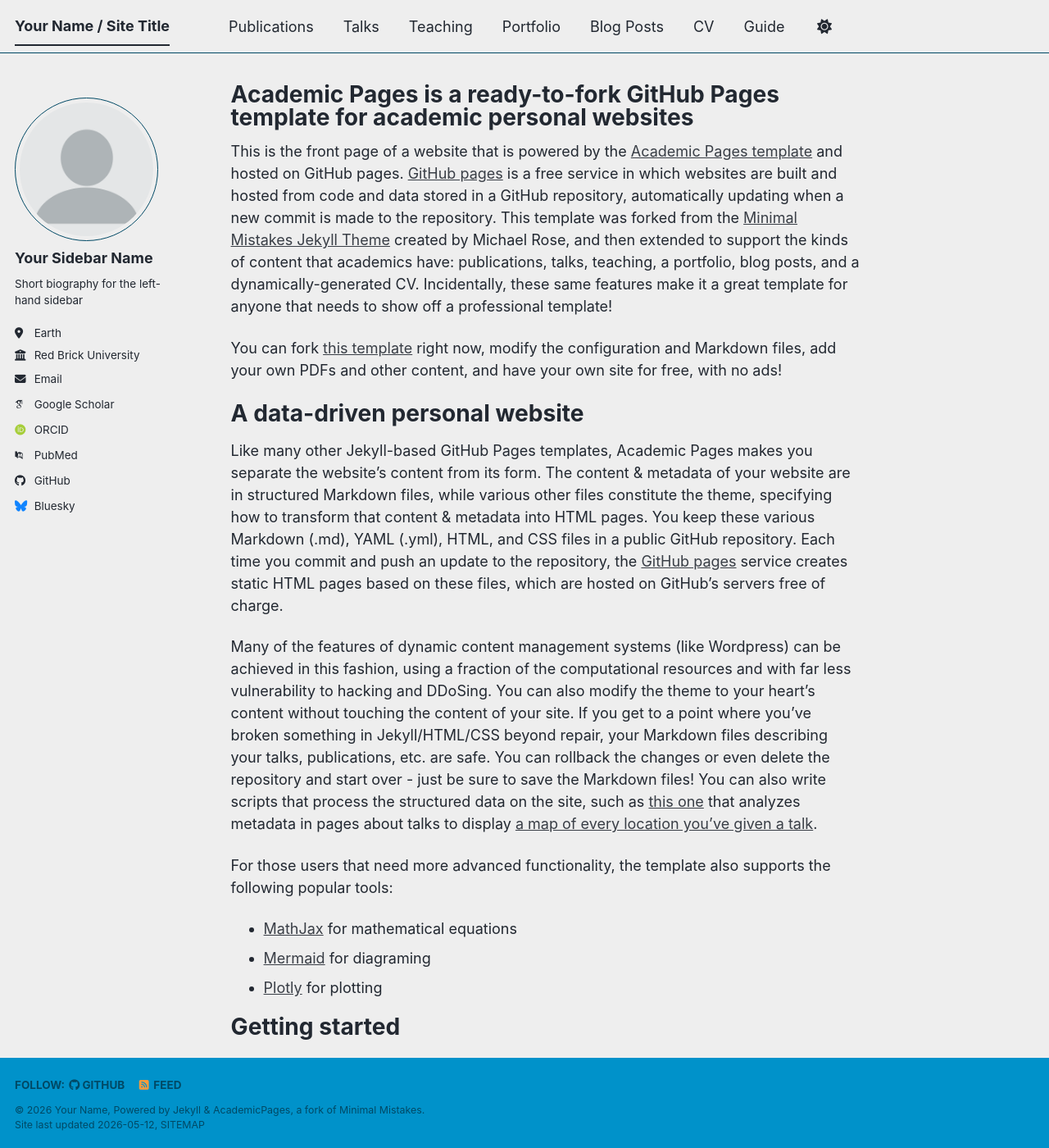
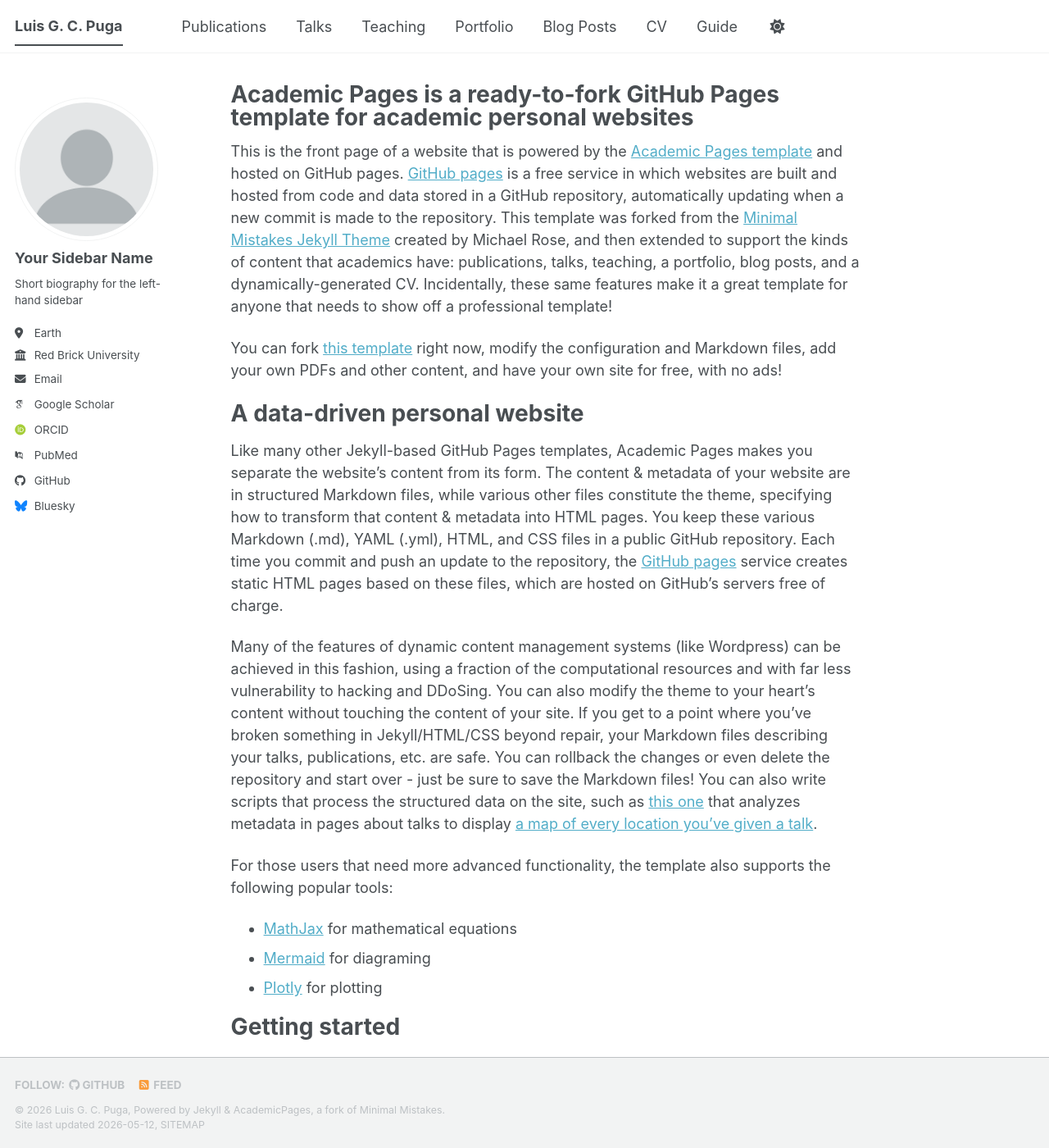
Before and after one commit to lgustavopuga/lgustavopuga.github.io, a Jekyll site: the page built from _pages/about.md, in a window 1280 px wide and 1400 px high. Shown: the whole window at 82% size. Built offline with Jekyll 4.4.1, drawn with Linux system fonts in a browser that asks for light colours; some web fonts are replaced; a script bundle is joined from its source files by our own code; library files that are not in the unit come from our copies.

Commit message:
Update site configuration with new theme and author info

```diff
--- a/_config.yml
+++ b/_config.yml
@@ -8,15 +8,15 @@
 
 # Basic Site Settings
 locale                   : "en-US"
-site_theme               : "air" # The available themes options are "default", "air", "sunrise", "mint", "dirt" and "contrast"
-title                    : "Your Name / Site Title"
+site_theme               : "default" # The available themes options are "default", "air", "sunrise", "mint", "dirt" and "contrast"
+title                    : "Luis G. C. Puga"
 title_separator          : "-"
-name                     : &name "Your Name"
-description              : &description "Your Name's academic portfolio"   # Update this with a general description of your site, this is the default if not overridden by a page
-url                      : https://academicpages.github.io # The base hostname & protocol for your site e.g. "https://[your GitHub username].github.io",
+name                     : &name "Luis G. C. Puga"
+description              : &description "Research Assistant · Open Innovation · Business Intelligence"   # Update this with a general description of your site, this is the default if not overridden by a page
+url                      : https://lgustavopuga.github.io # The base hostname & protocol for your site e.g. "https://[your GitHub username].github.io",
                                                            # or if you already have some other page hosted on Github then use "https://[your GitHub username].github.io/[Your Repo Name]"
 baseurl                  : "" # the subpath of your site, e.g. "/blog"
-repository               : "academicpages/academicpages.github.io"
+repository               : "lgustavopuga/lgustavopuga.github.io"
 
 # Site Author - The following control what appear as part of the author content on the side bar.
 #               If a field is blank the icon and link will not appear, otherwise it will be shown.
```
